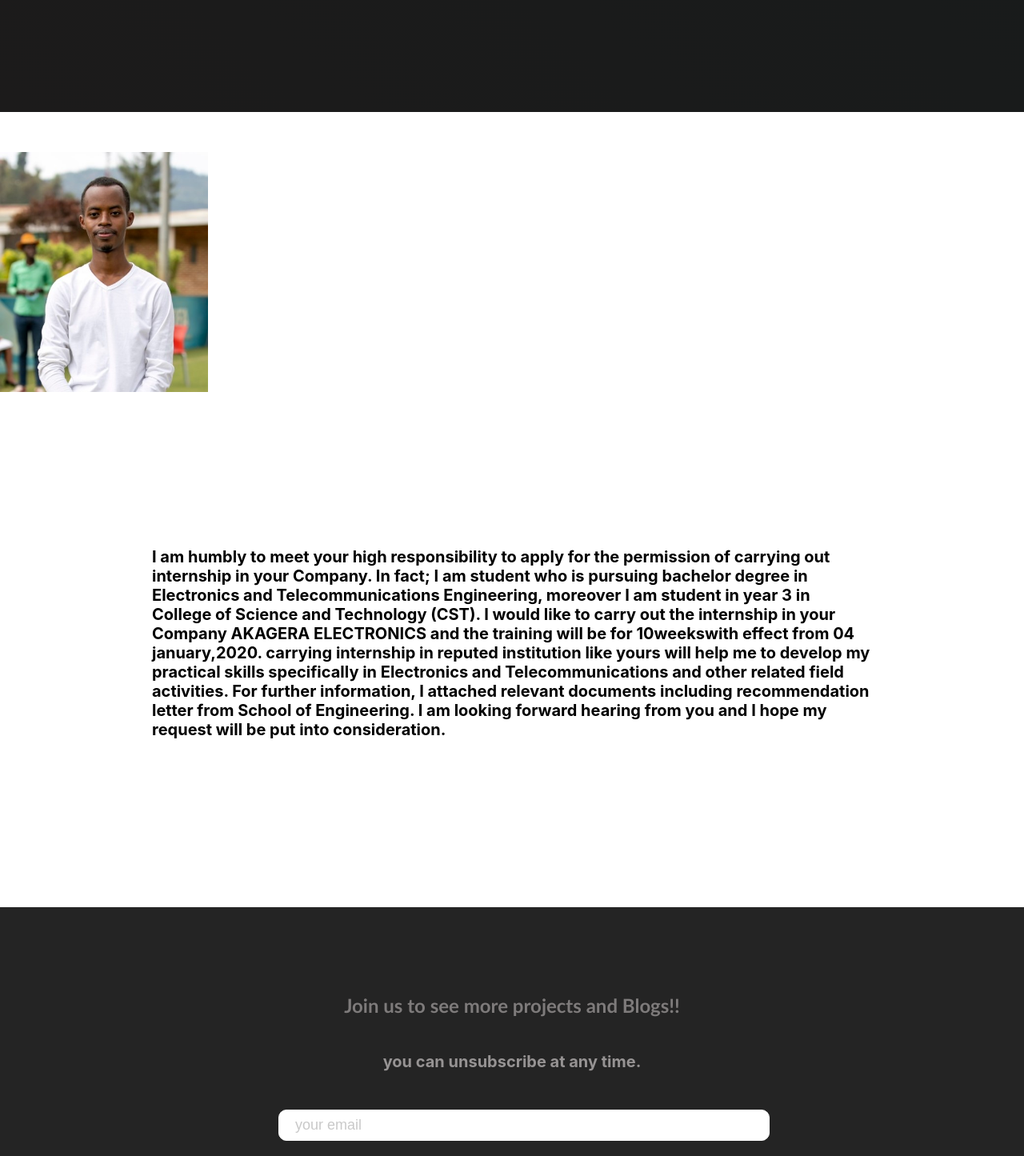
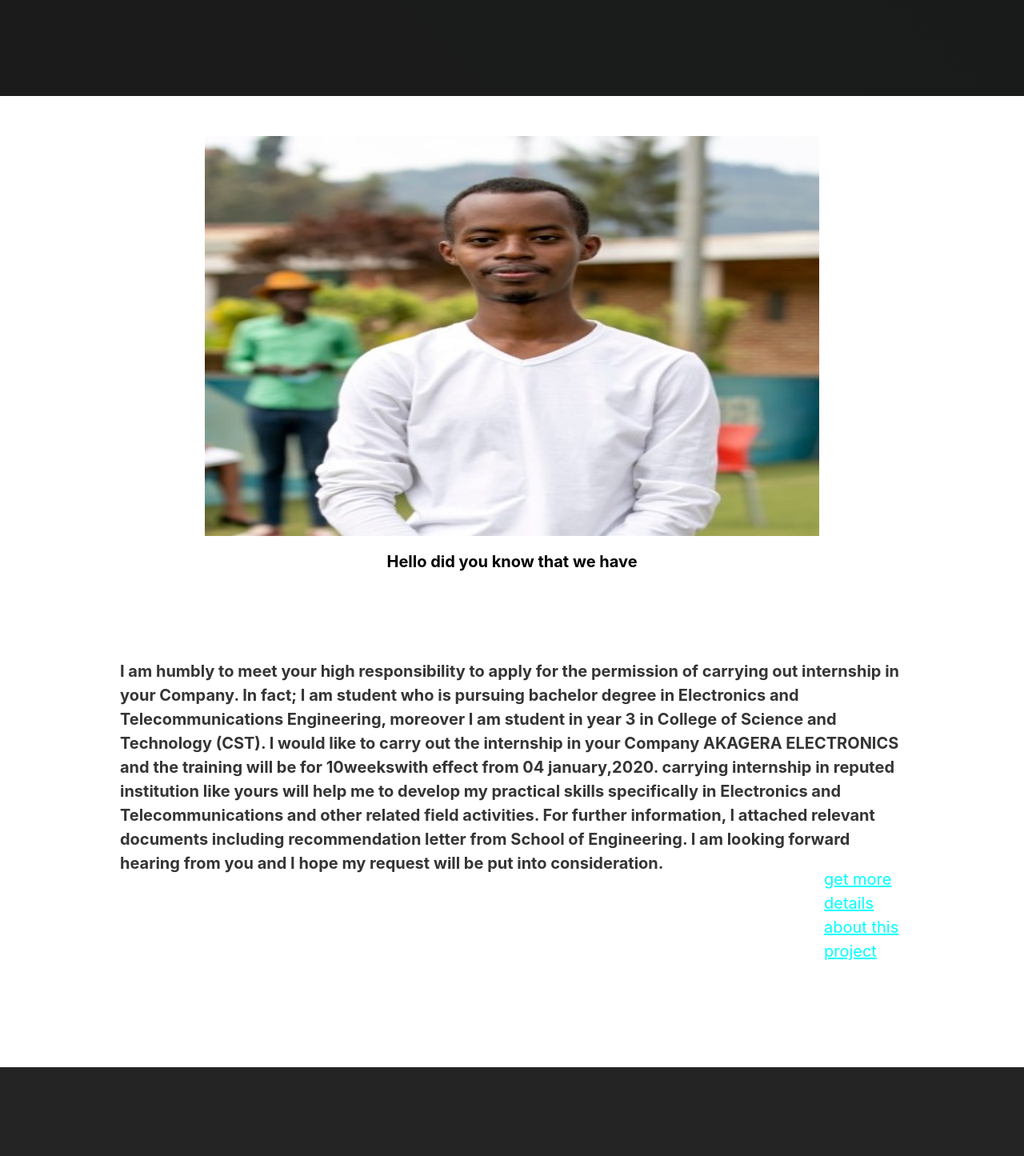
Before and after one commit to Code-250/My-Brand, a React (Create React App) app in the folder my-app/: page /project1 in a window 1280 px wide. Shown: the part 360-1805 px from the top of the page at 80% size. Built offline with nearby package versions, Linux system fonts and the light colour scheme.

Commit message:
updated some css forproject page

```diff
--- a/my-app/src/UI/components/Card.js
+++ b/my-app/src/UI/components/Card.js
@@ -11,25 +11,7 @@ function Card(){
                 <div className='cards__wrapper'>
                     <ul className='cards__items'>
 
-                        <Link to = 'project1'>
-                            <CardItem
-                            src='images/PROFILE.JPG'
-                            text='Explore the software scheduler
-                            and your day to day life planner'
-                            label='projects'
-                            path='projects'
-                            />
-                        </Link>
-                        <Link to = 'project2'>
-                            <CardItem
-                            src='images/PROFILE.JPG'
-                            text='Explore the software scheduler
-                            and your day to day life planner'
-                            label='projects'
-                            path='projects'
-                            />
-                        </Link>
-                        <Link to = 'project3'>
+                        <Link to='project1'>
                             <CardItem
                                 src='images/PROFILE.JPG'
                                 text='Explore the software scheduler
@@ -40,6 +22,30 @@ function Card(){
                         </Link>
 
 
+                        <Link to = 'project2'>
+                            <CardItem
+                                src='images/PROFILE.JPG'
+                                text='Explore the software scheduler
+                                and your day to day life planner'
+                                label='projects'
+                                path='projects'
+                            />
+                        </Link>
+
+
+                        <Link to='project3'>
+                            <CardItem
+                                src='images/PROFILE.JPG'
+                                text='Explore the software scheduler
+                                and your day to day life planner'
+                                label='projects'
+                                path='projects'
+                            />
+                        </Link>
+
+
+
+
                     </ul>
                 </div>
             </div>
@@ -48,7 +54,7 @@ function Card(){
             <div className='cards__container'>
                 <div className='cards__wrapper'>
                     <ul className='cards__items'>
-                    <Link to = 'blog1'>
+                        <Link to='blog1'>
                             <CardItem
                             src='images/soft.png'
                             text='Explore the software scheduler
@@ -57,7 +63,7 @@ function Card(){
                             path='blogs'
                             />
                         </Link>
-                    <Link to = 'blog2'>
+                        <Link to='/blog2'>
                             <CardItem
                             src='images/soft.png'
                             text='Explore the software scheduler
@@ -66,16 +72,17 @@ function Card(){
                             path='blogs'
                             />
                         </Link>
-                    <Link to = 'blog3'>
+                        <Link to='blog3'>
                             <CardItem
                             src='images/PROFILE.JPG'
                             text='Explore the software scheduler
                             and your day to day life planner'
                             label='View Details'
                             path='blogs'
-
                             />
                         </Link>
+
+
 
                     </ul>
                 </div>
--- a/my-app/src/UI/components/CardItem.js
+++ b/my-app/src/UI/components/CardItem.js
@@ -1,11 +1,11 @@
 import React from 'react'
-import {Link} from 'react-router-dom';
+
 
 function CardItem(){
     return(
         <div className="holster">
             <li className='cards__item container x mandatory-scroll-snapping'>
-                <Link className='cards__item__link'>
+                <div className='cards__item__link'>
                     <figure className='cards__item__pic-wrap'>
                         <img src='/images/PROFILE.jpg' alt='card-profile'
                         className='cards__item__img'/>
@@ -13,7 +13,7 @@ function CardItem(){
                     <div className='cards__item__info'>
                         <h5 className='cards__item__text'/>
                     </div>
-                </Link>
+                </div>
             </li>
         </div>
     )
--- a/my-app/src/UI/components/project.css
+++ b/my-app/src/UI/components/project.css
@@ -2,15 +2,39 @@
     background:linear-gradient(45deg, rgb(28,27,27) 0%, rgb(24,27,27) 100%);
     height:400px;
     width:100%;
+    margin-top:-20px;
 
 
+}
+#describe{
+    display:flex;
+    align-items:center;
+    justify-content:center;
+    padding:50px;
+    flex-direction:column;
+    margin:80px;
+    margin-top:0px;
+    color:rgb(54, 52, 52);
+    line-height: 1.5;
+}
+.more{
+    font-size:20px;
+    margin-top:-50px;
+    margin-left:900px;
 }
 #heading{
     padding:200px;
     display:flex;
+    justify-content:center;
+}
+.bog-description{
+    display: flex;
     justify-content: center;
+    align-items:center;
+    flex-direction:column;
+
 }
-.describe{
-    padding:70px;
-    margin:100px;
+#profile{
+    width:60%;
+    height:500px;
 }
--- a/my-app/src/UI/components/project.js
+++ b/my-app/src/UI/components/project.js
@@ -1,6 +1,7 @@
 import React from 'react';
 import Footer from './Footer';
-import './project.css'
+import './project.css';
+import {Link} from 'react-router-dom'
 
 const project = () => {
     return (
@@ -12,13 +13,16 @@ const project = () => {
             </div>
 
 
-            <div>
+            <div className='bog-description'>
                 {/* description image of project */}
                 <img src='/images/PROFILE.JPG' alt="project-description" id="profile"></img>
+                <p>
+                    Hello did you know that we have
+                </p>
             </div>
             <div>
-                <div className='describe'>
-                    <p>
+                <div id='describe'>
+                    <p >
                         I am humbly to meet your high responsibility to apply for the permission of carrying out internship in your Company.
                         In fact; I am student who is pursuing bachelor degree in Electronics and Telecommunications Engineering, moreover I am student in year 3 in College of Science and Technology (CST).
                         I would like to carry out the internship in your Company AKAGERA ELECTRONICS and the training will be for 10weekswith effect from 04 january,2020. carrying internship in reputed institution like yours will help me to develop my practical skills specifically in Electronics and Telecommunications and other related field activities.
@@ -26,7 +30,7 @@ const project = () => {
                         I am looking forward hearing from you and I hope my request will be put into consideration.
 
                     </p>
-
+                    <Link to='/' className='more'>get more details about this project</Link>
                 </div>
                 <icon>
                     {/* icon of liking the page */}
```
Also changed, not shown: 1 other file (tests, documents, lock files or other folders). Lines whose indentation alone changed are shown as unchanged.
